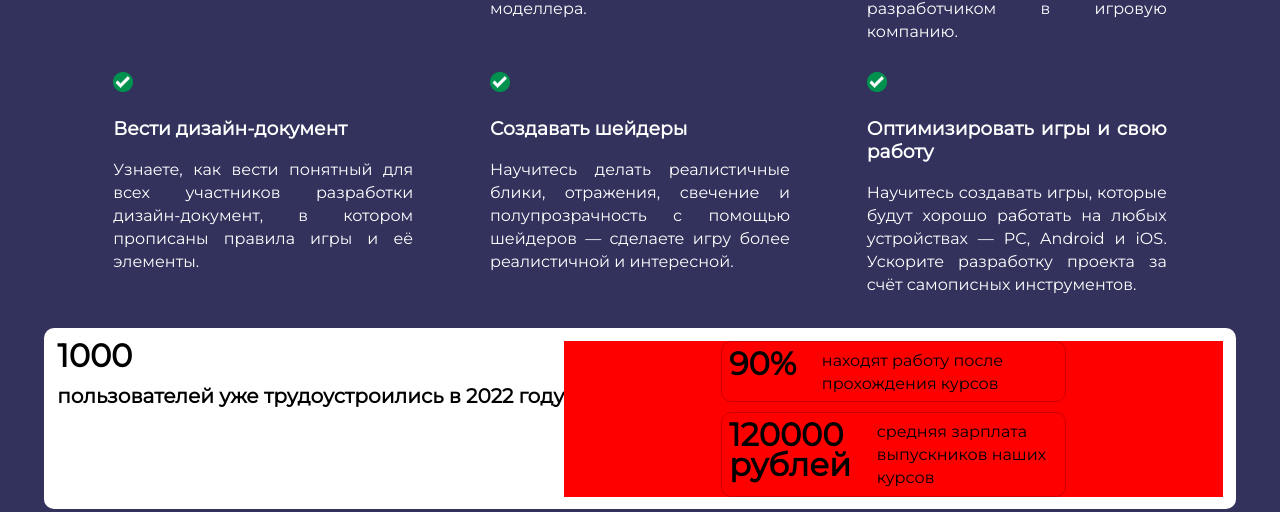
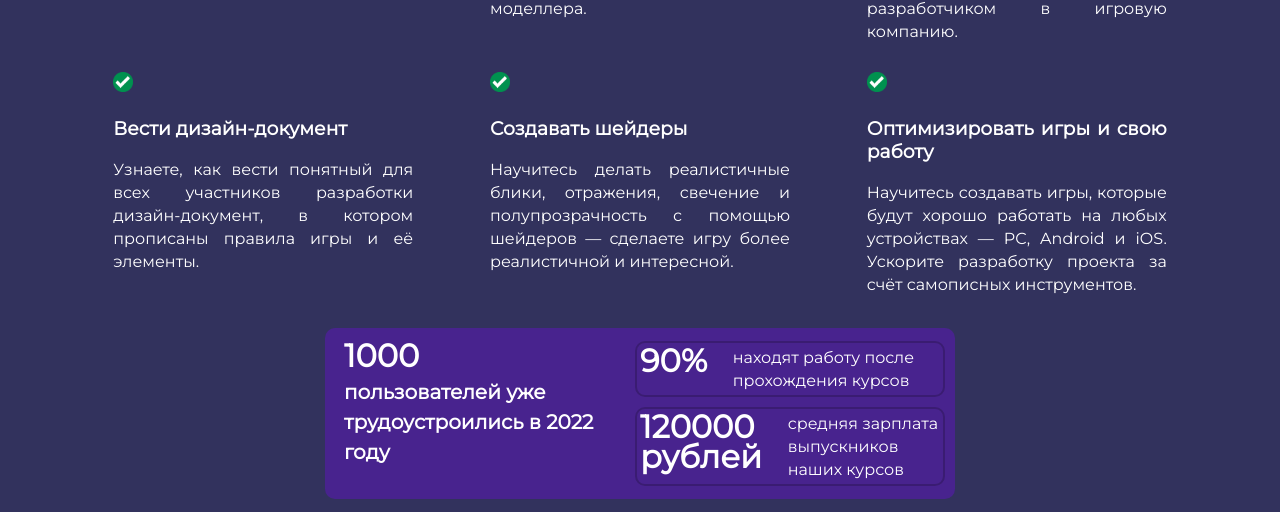
Before and after one commit to Eg0r4ik77/Eg0r4ik77.github.io, a plain HTML site: page index.html in a window 1280 px wide. Shown: the part 1276-1788 px from the top of the page. Drawn offline with Linux system fonts and the light colour scheme.

Commit message:
fix stats-wrapper

```diff
--- a/styles/header.css
+++ b/styles/header.css
@@ -91,7 +91,7 @@ header input{
     color:purple;
 }
 
-@media screen and (max-width: 480px) {
+@media screen and (max-width: 550px) {
     .burger {
         display: inline;
     }
--- a/styles/style.css
+++ b/styles/style.css
@@ -45,6 +45,7 @@ aside{
     padding: 3vh 1vmin;
     line-height: 25px;
     font-size: 1em;
+    margin: 0 2vw;
 }
 
 aside li{
@@ -58,6 +59,7 @@ aside li{
     border-radius: 10px;
     width: fit-content;
     padding: 0 5vw 3vw 5vw;
+    margin: 0 2vw;
     line-height: 30px;
     font-size: 20px;
 }
@@ -138,37 +140,47 @@ transform: translateY(0);
 }
 
 .stats-wrapper{
-    background-color: white;
+    background-color:#710ae65b;
     line-height: 23px;
     display: flex;
     width: fit-content;
+    justify-content: space-between;
     padding: 1vw;
+    row-gap: 10px;
     margin:auto;
     margin-bottom: 2vh;
     border-radius: 10px;
 }
 
-.stats-wrapper .text,
+@media screen and (max-width: 650px) {
+    .stats-wrapper{
+        flex-wrap: wrap;
+        width: fit-content;
+        max-width: 500px;
+        justify-content: center;
+        margin: auto 5vw 2vh 5vw;
+    }
+}
+
+/* .stats-wrapper .text,
 .stats-wrapper .text1,
 .stats-wrapper .stats-item,
 .stats-wrapper span{
      color: black;
-}
+} */
 
 .stats-list{
-    display: flex;
+    display: inline-flex;
     flex-direction: column;
     align-items: center;
     gap: 10px;
     width: fit-content;
-    background-color: red;
 }
 
 .stats-item{
-    border: 1px solid rgba(0, 0, 0, 0.2);
+    border: 2.5px solid rgba(0, 0, 0, 0.2);
     border-radius: 10px;
-    padding: 0.5em;
-    width: 50%;
+    width: 300px;
     display:flex;
     justify-content: space-between;
     padding: 1%;
@@ -183,7 +195,8 @@ transform: translateY(0);
 .stats-first{
     display: flex;
     flex-direction: column;
-    /* margin-left: 1%; */
+    margin-left: 1%;
+    width: 300px;
 }
 
 .text1{
@@ -197,338 +210,8 @@ transform: translateY(0);
     margin-left: 2vw;
 }
 
-
 .stats-item span{
     font-size: 32px;
     font-weight: 600;
     line-height: 30px;
 }
-/*
-.card{
-    overflow: hidden;
-    height: 50vh;
-    width: 30vw;
-}
-
-.card__content{
-    display: inline-flex;
-    flex-direction: column;
-    position: relative;
-    transform: translateY(100%);
-    width: inherit;
-    height: inherit;
-    text-align: center;
-    font-size: 1em;
-}
-
-.card img{
-    position: absolute;
-    width: inherit;
-    height: inherit;
-    z-index: -1;
-    border-radius: 10px;
-}
-
-.card:hover .card__content{
-    transform: translateY(0);
-    transition: .5s;
-    align-items: center;
-}
-
-.card:hover img{
-    opacity: 0.6;
-}
-
-.card__button{
-    display: inline-flex;
-    padding: 10px 20px;
-    height: fit-content;
-    width: fit-content;
-    border: 1px solid white;
-    text-transform: uppercase;
-    text-decoration: none;
-    transition: .3s;
-
-    position: absolute;
-    bottom: 5%;
-}
-
-.cards{
-    display: flex;
-    flex-direction: row;
-    justify-content: space-around;
-}
-
-.custom__buttons{
-    display: flex;
-    flex-wrap: wrap;
-    justify-content: space-around;
-    position: relative;
-    margin-top: 3%;
-    margin-left: 5%;
-}
-
-.custom__button1{
-    color: #a972cb;
-    background: none;
-    border: 2px solid;
-    margin: 0.5em;
-    width: fit-content;
-    height: fit-content;
-    padding: 1em 2em;
-}
-
-.custom__button1:hover
-{
-    animation: pulse 1s;
-    box-shadow: 0 0 0 2em transparent;
-}
-
-@keyframes pulse {
-    0% { box-shadow: 0 0 0 0 }
-}
-
-.custom__button2 {
-    padding: 1em;
-    border: 1px solid #fff;
-    cursor: pointer;
-    width: fit-content;
-    height: fit-content;
-    letter-spacing: 2px;
-    position:relative;
-    overflow:hidden;
-    }
-
-    .custom__button2:before {
-    content: "";
-    position: absolute;
-    height: 150px;
-    width: 50px;
-    background : #fff;
-    left: -55px;
-    top: -40px;
-    transform: rotate(37deg);
-    transition: all .3s;
-    opacity: .3;
-    }
-
-    .custom__button2:hover:before {
-    left:95%;
-    }
-
-    .custom__button3 {
-    transition: all 0.5s;
-    position: relative;
-
-    height: fit-content;
-    width: fit-content;
-    padding: 1em;
-    cursor: pointer;
-    }
-    .custom__button3::before {
-    content: '';
-    position: absolute;
-    top: 0;
-    left: 0;
-    width: 100%;
-    height: 100%;
-    z-index: 1;
-    background-color: rgba(255,255,255, .1);
-    transition: all 0.3s;
-    }
-    .custom__button3:hover::before {
-    opacity: 0 ;
-    transform: scale(.5,.5);
-    }
-    .custom__button3::after {
-    content: '';
-    position: absolute;
-    top: 0;
-    left: 0;
-    width: 100%;
-    height: 100%;
-    z-index: 1;
-    opacity: 0;
-    transition: all 0.3s;
-    border: 1px solid rgba(255,255,255,0.5);
-    transform: scale(1.2,1.2);
-    }
-    .custom__button3:hover::after {
-    opacity: 1;
-    transform: scale(1,1);
-    }
-
-    .custom__button4 {
-    width: fit-content;
-    height: fit-content;
-    background-color: #fdcb6e;
-    cursor: pointer;
-    margin-left: 1%;
-    box-shadow: 5px 5px 0 0;
-    transition: 0.3s;
-    display: flex;
-    justify-content: center;
-    align-items: center;
-    }
-
-    .custom__button4 a {
-    position: absolute;
-    z-index: 2;
-    }
-    .custom__button4::after {
-    content: "";
-    top: 0;
-    left: 0;
-    width: 170px;
-    height: 70px;
-    background:  #e84393;
-    opacity: 0;
-    transition: 0.3s;
-    }
-    .custom__button4:hover {
-    box-shadow: -5px -5px 0 0;
-    transform: scale(0.9);
-    }
-    .custom__button4:hover::after {
-    opacity: 1;
-    }
-*/
-
-/* .container {
-display: flex;
-flex-wrap: wrap;
-margin-left: 47%;
-margin-top: 3%;
-height: 100px;
-width: 100px;
-border-radius: 50%;
-border: 3px solid gold;
-background-color: rgba(201, 188, 126, 0.8);
-position: relative;
-transition: 0.5s;
-}
-
-.container-in {
-width: 100px;
-display: flex;
-flex-wrap: nowrap;
-}
-
-.button{
-margin-left: 25%;
-margin-top: 25%;
-}
-
-.num {
-height: fit-content;
-width: fit-content;
-padding: .05em .4em;
-text-align: center;
-border-radius: 50%;
-background-color: red;
-font-size: 20px;
-color: white;
-}
-
-.container:hover {
-animation: circle-to-rect 0.5s ease forwards;
-}
-
-.container:hover .container-in {
-animation: trans 0.5s ease forwards;
-}
-
-.container:hover .button {
-animation: bell-size 0.5s ease forwards;
-}
-
-.container:hover .num {
-animation: bell-pos 0.5s ease forwards;
-}
-
-.container ul {
-visibility: hidden;
-display: flex;
-flex-direction: column;
-width: inherit;
-margin-top: 0%;
-margin: 0;
-padding: 0;
-line-height: 1.5em;
-font-size: 20px;
-}
-
-.container ul li a:link,
-a:visited {
-text-decoration: none;
-text-transform: uppercase;
-padding-top: 10px;
-padding-bottom: 10px;
-padding-left: 0%;
-color: white;
-}
-
-.container ul li:hover {
-animation: font-inc 0.5s ease forwards;
-border-radius: 10px;
-padding: .3em;
-}
-
-.container ul li {
-list-style-type: none;
-text-align: center;
-}
-
-.container:hover ul {
-animation: marg1 1s ease forwards;
-animation-delay: 0.1s;
-}
-
-@keyframes marg1 {
-0% {
-    opacity: 0;
-}
-
-100% {
-    opacity: 5;
-    visibility: visible;
-}
-}
-
-@keyframes trans {
-100% {
-    height: 50px;
-    width: 200px;
-}
-}
-
-@keyframes circle-to-rect {
-100% {
-    border-radius: 30px;
-    height: 170px;
-    width: 200px;
-    align-content: flex-start;
-}
-
-}
-
-@keyframes bell-size {
-100% {
-    width: 50px;
-    height: 50px;
-    margin: 0;
-}
-}
-
-@keyframes bell-pos {
-100% {
-    margin-left: 60%;
-}
-}
-
-@keyframes font-inc {
-100% {
-    font-size: 25px;
-    background-color: gold;
-}
-} */
```
